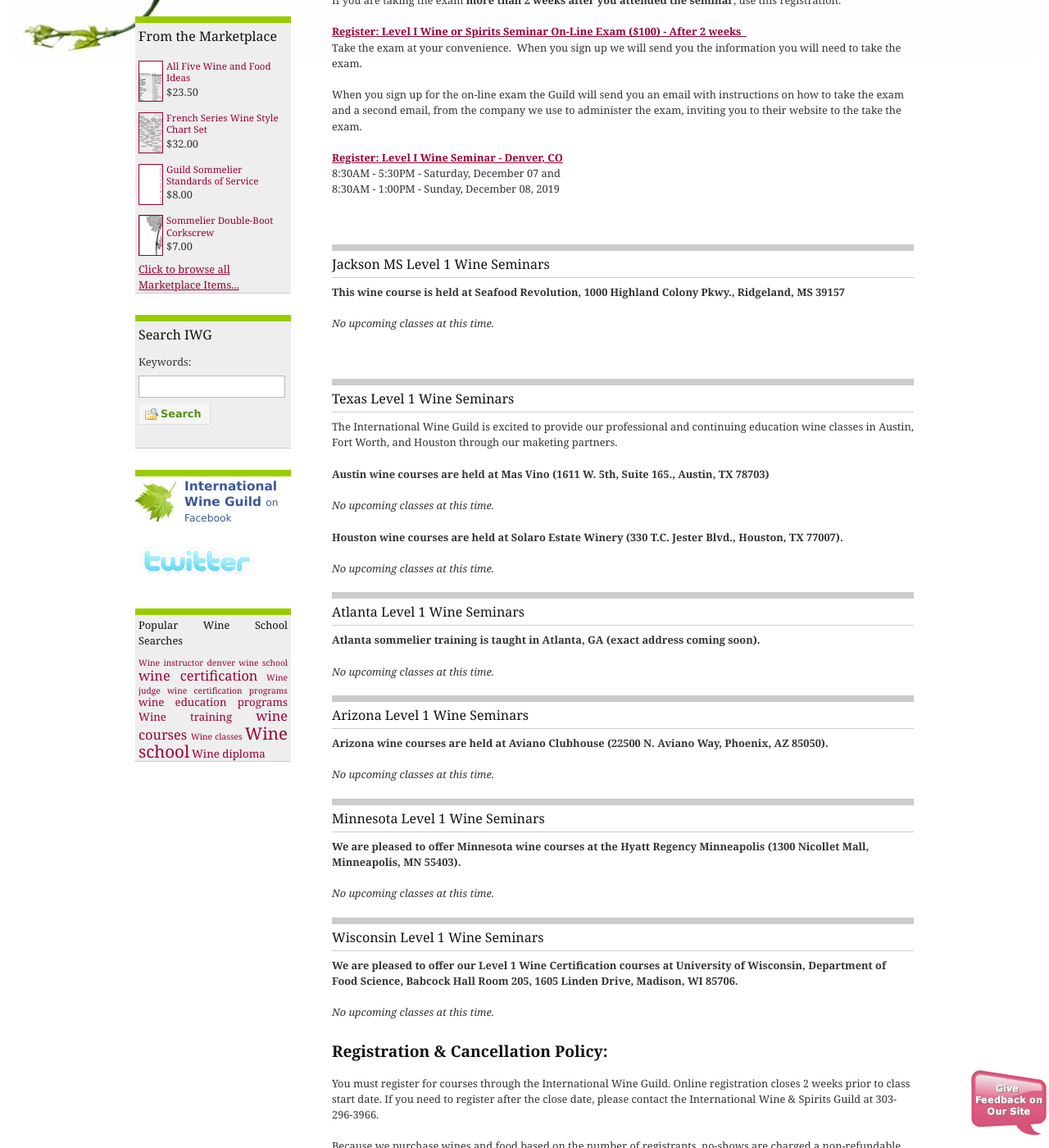
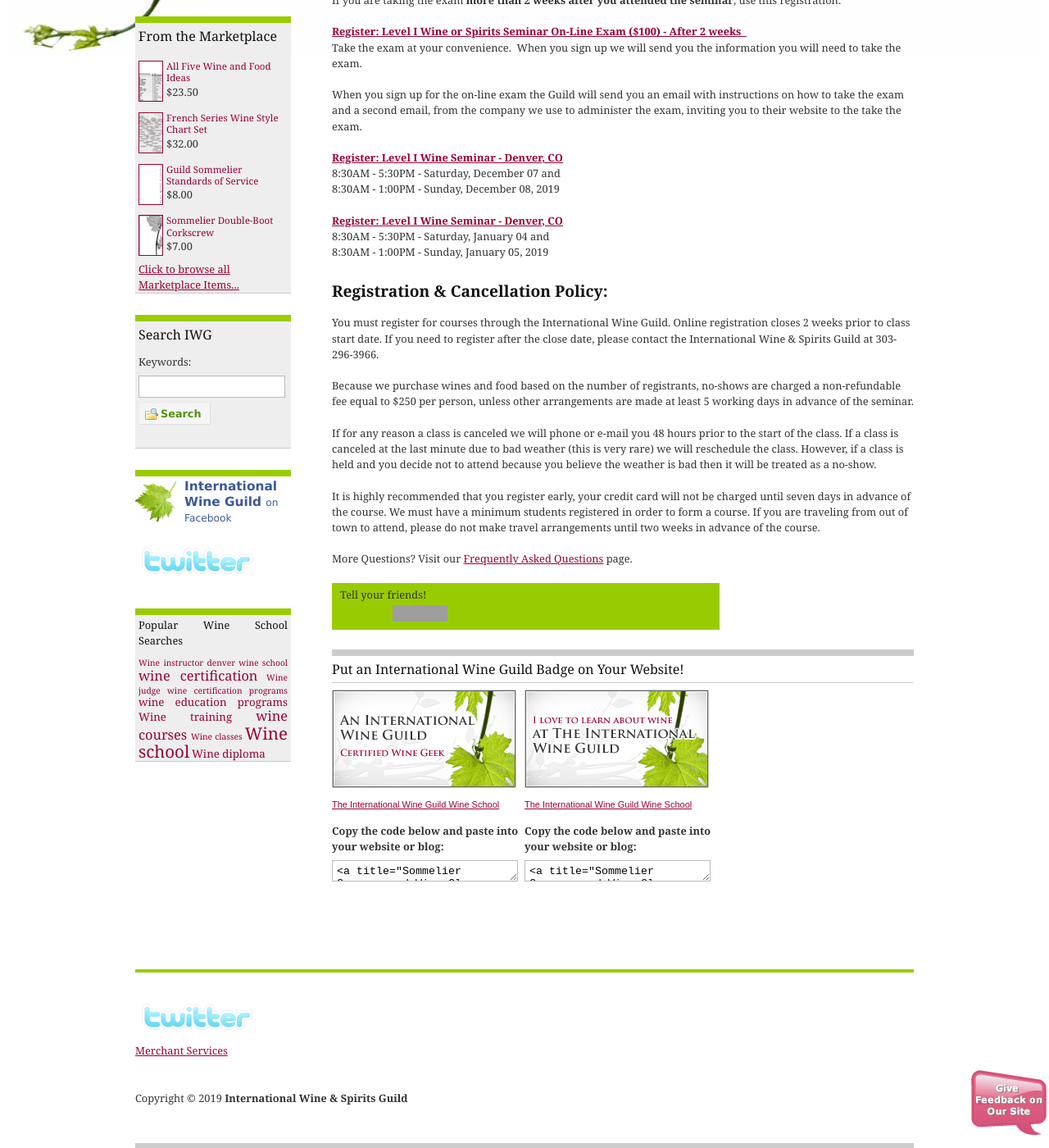
Before and after one commit to CKDev/internationalwineguild.com, a Jekyll site: the page built from register-for-the-guild-certification-seminar.html, in a window 1280 px wide and 1400 px high, scrolled down 909 px. Shown: the whole window at 82% size. Built offline with Jekyll 4.4.1, drawn with Linux system fonts in a browser that asks for light colours; a script that is not in the unit is left out; comment, search, counter and statistics services are not loaded; grey boxes are pictures that could not be loaded.

Commit message:
Update register-for-the-guild-certification-seminar.html

```diff
--- a/register-for-the-guild-certification-seminar.html
+++ b/register-for-the-guild-certification-seminar.html
@@ -28,11 +28,13 @@
   need to take the exam.&nbsp;</p>
 <p>If you are taking the exam <strong>more than 2 weeks after you attended the seminar</strong>, use this
   registration:</p>
+
 <p><a class="ga-track"
     href="http://ww4.aitsafe.com/cf/add.cfm?userid=6714687&amp;product=Level+I+Wine+or+Spirits+Seminar+On-Line+Exam+After+2-Weeks++-++at your convenience&amp;price=100&amp;return=www.internationalwineguild.com/texas-wine-school"><strong>Register:
       Level I Wine or Spirits Seminar On-Line Exam ($100) - After 2 weeks &nbsp;<br>
     </strong></a>Take the exam at your convenience. &nbsp;When you sign up we will send you the information you will
   need to take the exam.&nbsp;</p>
+
 <p>When you sign up for the on-line exam the Guild will send you an email with instructions on how to take the exam
   and a second email, from the company we use to administer the exam, inviting you to their website to the take the
   exam.</p>
@@ -46,43 +48,14 @@
   8:30AM - 1:00PM - Sunday, December 08, 2019
 </p>
 
-<p>&nbsp;</p>
-<h2>Jackson MS Level 1 Wine Seminars&nbsp;</h2>
-<p><strong>This wine course is held at Seafood Revolution, 1000 Highland Colony Pkwy., Ridgeland, MS 39157</strong>
+<p>
+  <a class="ga-track"
+    href="http://ww4.aitsafe.com/cf/add.cfm?userid=6714687&amp;product=Level+I+Wine+Seminar+Denver++-++01/04-05, 2019&amp;price=495&amp;return=www.internationalwineguild.com/register-for-the-guild-certification-seminar">
+    <strong>Register: Level I Wine Seminar - Denver, CO<br></strong>
+  </a>
+  8:30AM - 5:30PM - Saturday, January 04 and<br>
+  8:30AM - 1:00PM - Sunday, January 05, 2019
 </p>
-<p><em>No upcoming classes at this time.</em></p>
-
-<p>&nbsp;</p>
-<h2>Texas Level 1 Wine Seminars&nbsp;</h2>
-<p>The International Wine Guild is excited to provide our professional and continuing education wine classes in
-  Austin, Fort Worth, and Houston through our maketing partners.</p>
-
-<p><strong>Austin wine courses are held at Mas Vino (1611 W. 5th, Suite 165., Austin, TX 78703)</strong></p>
-<p><em>No upcoming classes at this time.</em></p>
-
-<p><strong>Houston wine courses are held at Solaro Estate Winery (330 T.C. Jester Blvd., Houston, TX 77007).</strong>
-</p>
-<p><em>No upcoming classes at this time.</em></p>
-
-<h2>Atlanta Level 1 Wine Seminars&nbsp;</h2>
-<p><strong>Atlanta sommelier training is taught in Atlanta, GA (exact address coming soon).</strong></p>
-<p><em>No upcoming classes at this time.</em></p>
-
-<h2>Arizona Level 1 Wine Seminars</h2>
-<p><strong>Arizona wine courses are held at&nbsp;</strong><strong>Aviano Clubhouse (22500 N. Aviano Way, Phoenix, AZ
-    85050).</strong></p>
-<p><em>No upcoming classes at this time.</em></p>
-
-<h2>Minnesota Level 1 Wine Seminars</h2>
-<p><strong>We are pleased to offer Minnesota wine courses at the Hyatt Regency Minneapolis (1300 Nicollet Mall,
-    Minneapolis, MN 55403).&nbsp;</strong></p>
-<p><em>No upcoming classes at this time.</em></p>
-
-<h2>Wisconsin Level 1 Wine Seminars</h2>
-<p><strong>We are pleased to offer our Level 1 Wine Certification courses at&nbsp;University of Wisconsin, Department
-    of Food Science, Babcock Hall Room 205, 1605 Linden Drive, Madison, WI 85706.</strong>
-</p>
-<p><em>No upcoming classes at this time.</em></p>
 
 <h3><strong>Registration &amp; Cancellation Policy: </strong></h3>
 <p>You must register for courses through the International Wine Guild. Online registration closes 2 weeks prior to
```
